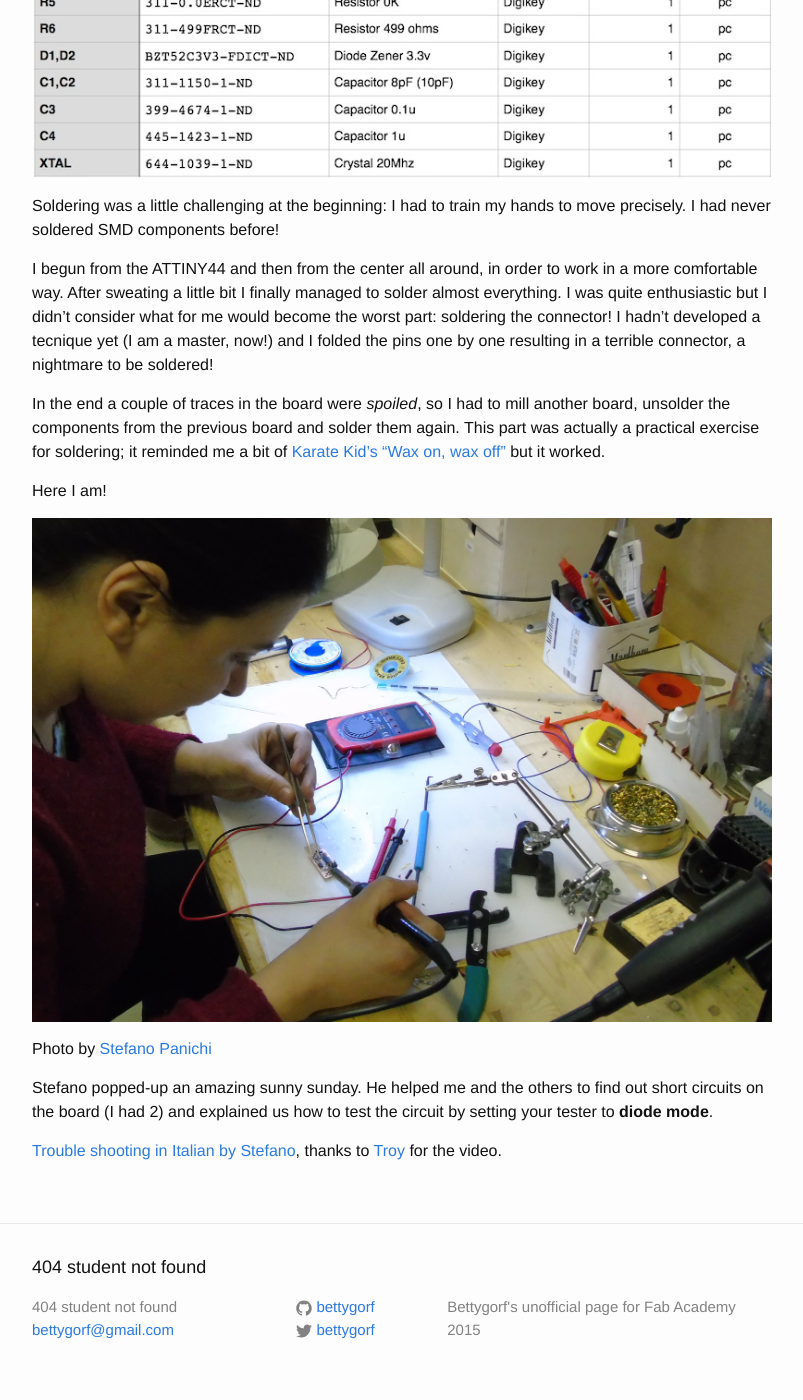
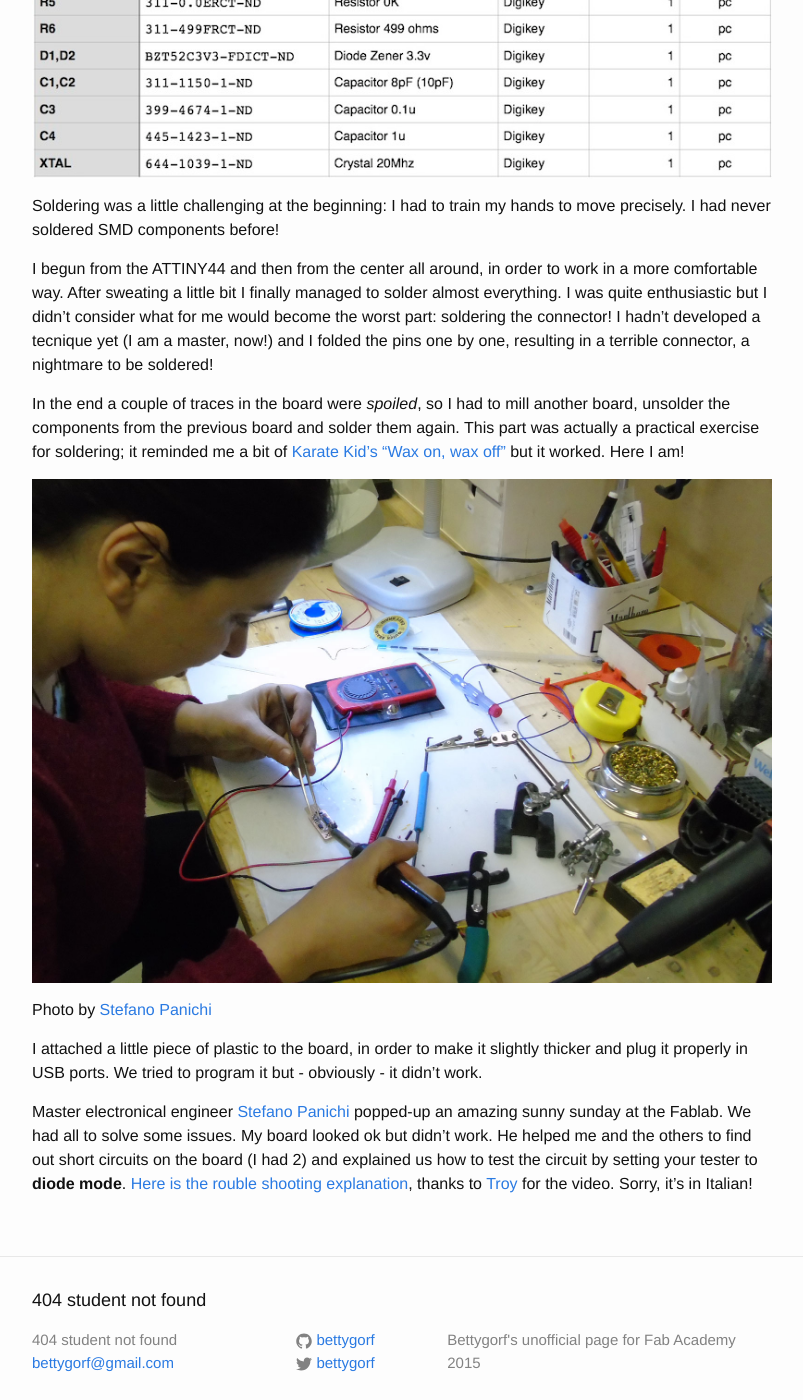
Before and after one commit to bettygorf/bettygorf, a Jekyll site: the page built from _posts/2015-03-15-02.markdown, in a window 1280 px wide and 1400 px high, scrolled down 493 px. Shown: the whole window, without its empty margins (238-1041 px from the left). Built offline with Jekyll 4.4.1, drawn with Linux system fonts in a browser that asks for light colours; some of the changed text lies outside the part shown.

Commit message:
bettygorf

```diff
--- a/_posts/2015-03-15-02.markdown
+++ b/_posts/2015-03-15-02.markdown
@@ -9,22 +9,21 @@ categories: blog
 *[Draft page to be updated]*
 
 After [milling](http://bettygorf.github.io/blog/2015/03/15/01.html) the board the next step is to solder the components.
-I used [this](http://fabacademy.org/archives/2014/students/basile.fiore/classes/04_electronics_production.html) [BOM](http://en.wikipedia.org/wiki/Bill_of_materials):
+I used this [BOM](http://en.wikipedia.org/wiki/Bill_of_materials) taken from [here](http://fabacademy.org/archives/2014/students/basile.fiore/classes/04_electronics_production.html):
 
 ![01](/img/week-04/fabisp_bom.jpg)
 
 Soldering was a little challenging at the beginning: I had to train my hands to move precisely. I had never soldered SMD components before!
 
-I begun from the ATTINY44 and then from the center all around, in order to work in a more comfortable way. After sweating a little bit I finally managed to solder almost everything. I was quite enthusiastic but I didn't consider what for me would become the worst part: soldering the connector! I hadn't developed a tecnique yet (I am a master, now!) and I folded the pins one by one resulting in a terrible connector, a nightmare to be soldered!
+I begun from the ATTINY44 and then from the center all around, in order to work in a more comfortable way. After sweating a little bit I finally managed to solder almost everything. I was quite enthusiastic but I didn't consider what for me would become the worst part: soldering the connector! I hadn't developed a tecnique yet (I am a master, now!) and I folded the pins one by one, resulting in a terrible connector, a nightmare to be soldered!
 
 In the end a couple of traces in the board were *spoiled*, so I had to mill another board, unsolder the components from the previous board and solder them again. This part was actually a practical exercise for soldering; it reminded me a bit of [Karate Kid's "Wax on, wax off"](https://www.youtube.com/watch?v=fULNUr0rvEc) but it worked.
-
 Here I am!
 
 ![02](/img/week-04/10.jpg)
 
 Photo by [Stefano Panichi](https://twitter.com/StefanoPanichi)
 
-Stefano popped-up an amazing sunny sunday. He helped me and the others to find out short circuits on the board (I had 2) and explained us how to test the circuit by setting your tester to **diode mode**.
+I attached a little piece of plastic to the board, in order to make it slightly thicker and plug it properly in USB ports. We tried to program it but - obviously - it didn't work.
 
-[Trouble shooting in Italian by Stefano](https://plus.google.com/+TroyNachtigallDesign/posts/ZypkDPMeN24), thanks to [Troy](http://fabacademy.org/archives/2015/eu/students/nachtigall.troy_robert/) for the video.
+Master electronical engineer [Stefano Panichi](https://twitter.com/StefanoPanichi) popped-up an amazing sunny sunday at the Fablab. We had all to solve some issues. My board looked ok but didn't work. He helped me and the others to find out short circuits on the board (I had 2) and explained us how to test the circuit by setting your tester to **diode mode**. [Here is the rouble shooting explanation](https://plus.google.com/+TroyNachtigallDesign/posts/ZypkDPMeN24), thanks to [Troy](http://fabacademy.org/archives/2015/eu/students/nachtigall.troy_robert/) for the video. Sorry, it's in Italian!
```
